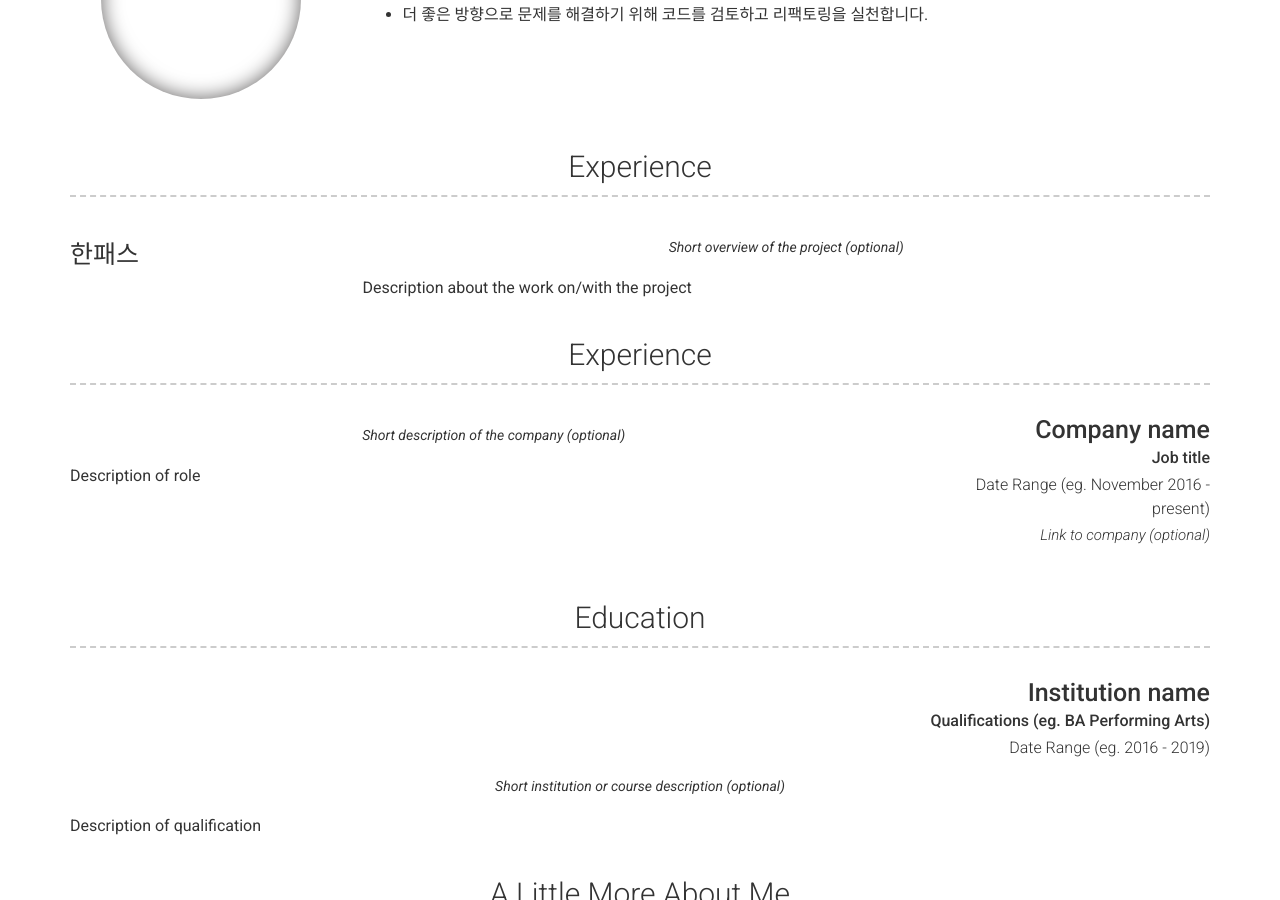
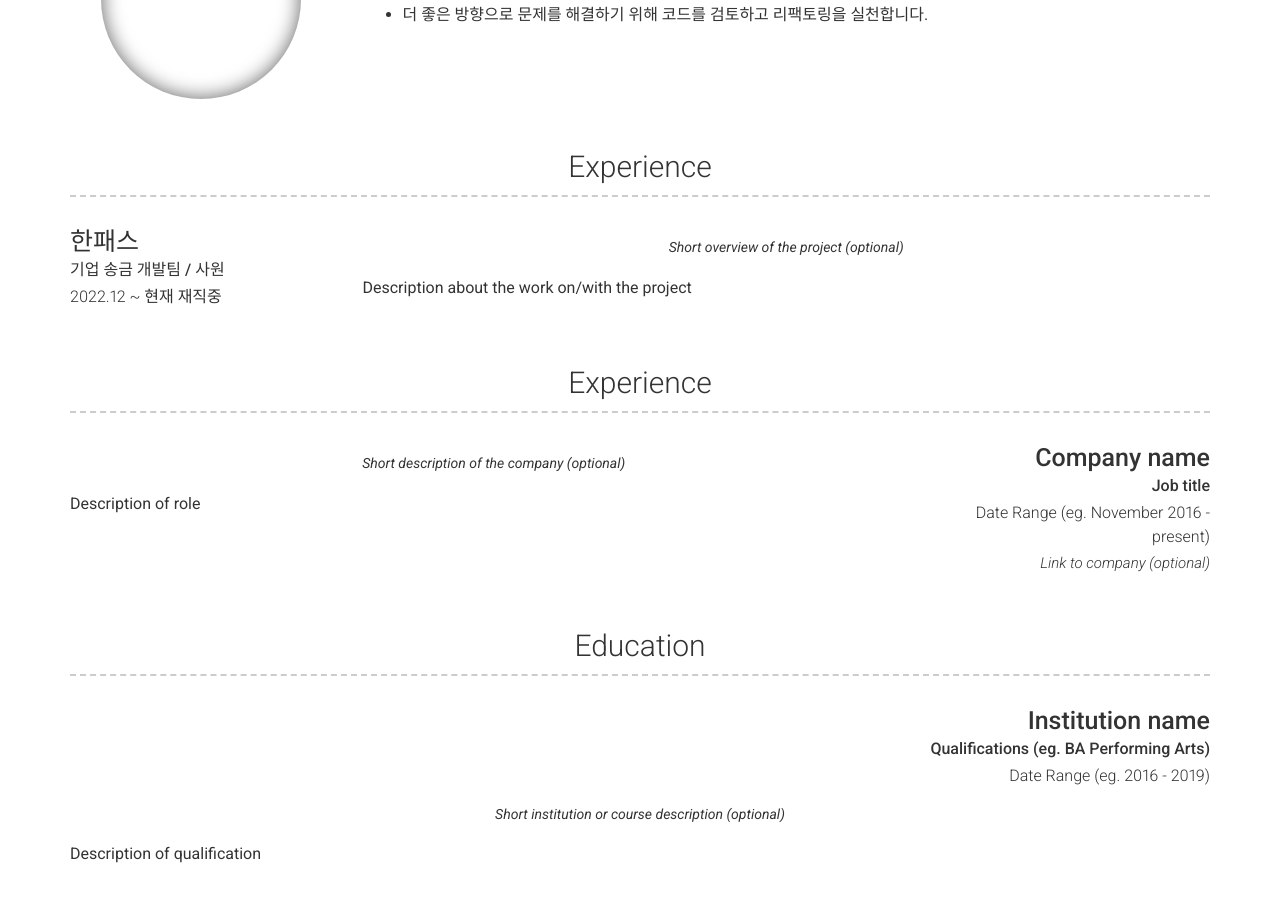
Before and after one commit to rbsks/rbsks.github.io, a Jekyll site: the page built from index.md, in a window 1280 px wide and 900 px high, scrolled down 403 px. Built offline with Jekyll 4.4.1, drawn with Linux system fonts in a browser that asks for light colours; nearby versions of some CDN libraries.

Commit message:
Update _config.yml

```diff
--- a/_config.yml
+++ b/_config.yml
@@ -64,6 +64,8 @@ content:
         # border: weak  # Value of `weak` will display a weak border below this item. # Any
                       # other value (or no value) means no border will be displayed
         title: 한패스
+        sub_title: 기업 송금 개발팀 / 사원
+        caption: 2022.12 ~ 현재 재직중
         # link: Link to project (eg. sproogen.github.io/modern-resume-theme)(optional)
         # link_text: Link Text
         # additional_links:
```
